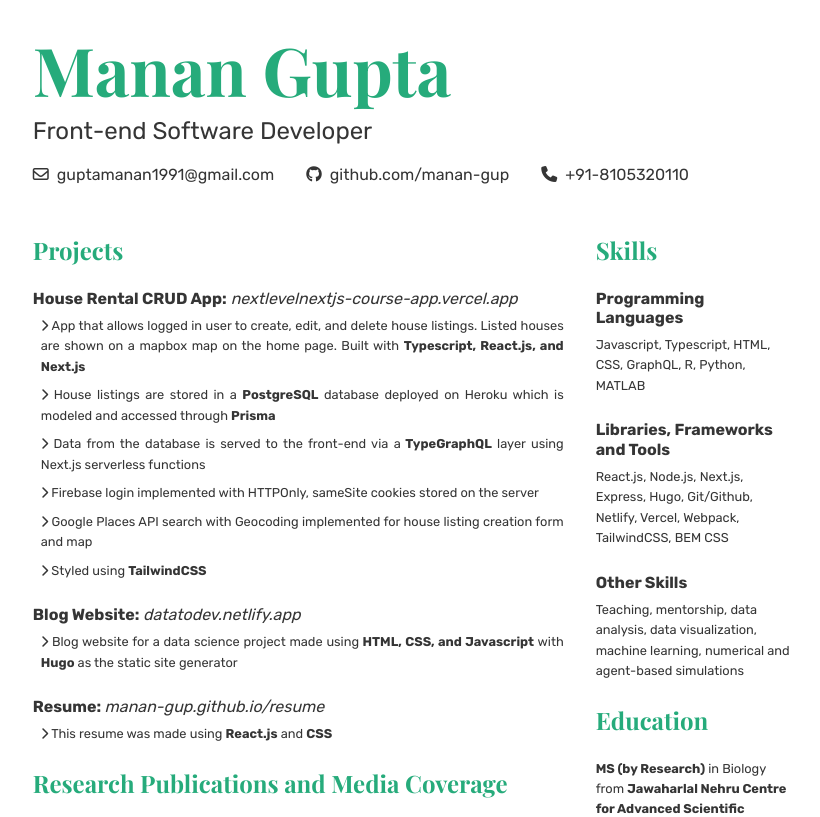
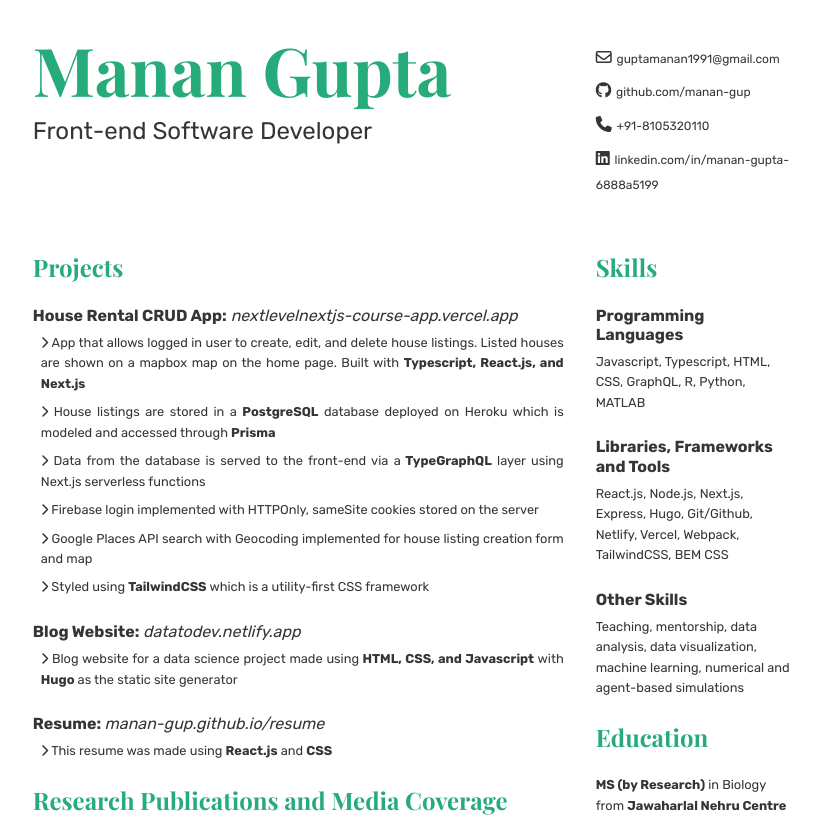
Before and after one commit to manan-gup/resume, a React (Create React App) app: page / in a window 1280 px wide. Shown: the top 817 px of the page, without its empty margins (228-1048 px from the left). Built offline with nearby package versions, Linux system fonts and the light colour scheme.

Commit message:
Add linkedin, fix layout

```diff
--- a/src/components/Header.js
+++ b/src/components/Header.js
@@ -3,9 +3,11 @@ import Social from "./Social";
 
 function Header() {
   return (
-    <React.Fragment>
-      <h1 className="header__heading textAccent">Manan Gupta</h1>
-      <h2 className="header__sub-heading">Front-end Software Developer</h2>
+    <div className="header">
+      <div className="header__headings">
+        <h1 className="header__heading textAccent">Manan Gupta</h1>
+        <h2 className="header__sub-heading">Front-end Software Developer</h2>
+      </div>
       <div className="socials">
         <Social>
           <i className="far fa-envelope"></i>
@@ -27,8 +29,19 @@ function Header() {
           <i className="fas fa-phone"></i>
           <span className="socials__text">+91-8105320110</span>
         </Social>
+        <Social>
+          <i class="fab fa-linkedin"></i>
+          <span className="socials__text">
+            <a
+              target="_blank"
+              href="https://linkedin.com/in/manan-gupta-6888a5199"
+            >
+              linkedin.com/in/manan-gupta-6888a5199
+            </a>
+          </span>
+        </Social>
       </div>
-    </React.Fragment>
+    </div>
   );
 }
 
--- a/src/components/MainBody.js
+++ b/src/components/MainBody.js
@@ -42,7 +42,8 @@ function MainBody() {
               listing creation form and map
             </li>
             <li>
-              Styled using <b>TailwindCSS</b>
+              Styled using <b>TailwindCSS</b> which is a utility-first CSS
+              framework
             </li>
           </ul>
         </ExperienceItem>
--- a/src/index.css
+++ b/src/index.css
@@ -117,6 +117,15 @@ h6 {
   color: var(--color-black-300);
 }
 
+.header {
+  display: flex;
+  justify-content: space-between;
+}
+
+.header__headings {
+  min-width: 70%;
+}
+
 .header__heading {
   font-weight: 700;
   font-size: 4.2rem;
@@ -132,17 +141,21 @@ h6 {
 .socials {
   display: flex;
   /* justify-content: space-between; */
-  margin: 1rem 0;
+  flex-direction: column;
+  margin-top: 1rem;
+  margin-left: 2rem;
 }
 
 .socials__item {
   font-family: var(--font-sans-serif);
   font-weight: 400;
+  margin-bottom: 0.5rem;
 }
 
 .socials__text {
-  padding-left: 0.5rem;
-  padding-right: 2rem;
+  padding-left: 0.3rem;
+  padding-right: 0.5rem;
+  font-size: 0.75rem;
 }
 
 .mainBody {
```
